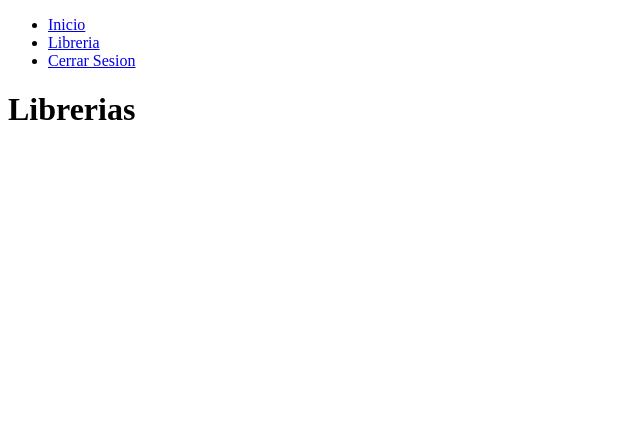
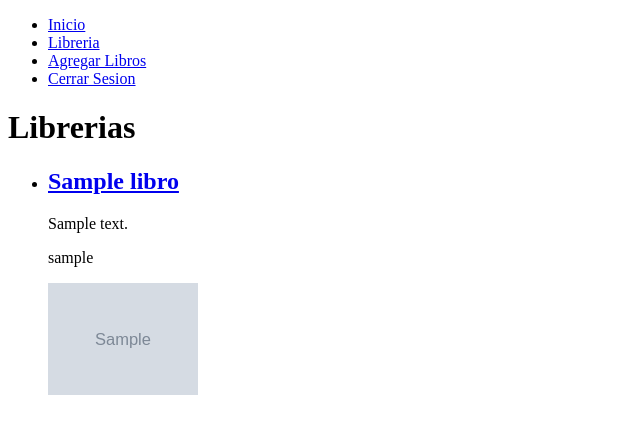
Before and after one commit to EricJoel-code/proyecto_gestion_libros, a Django app: page /libreria/ in a window 1280 px wide. Shown: the top 434 px of the page, without its empty margins (0-640 px from the left). Run offline with Django 5.2, Linux system fonts and the light colour scheme; a user stored in the database is signed in; tables that the repository leaves empty hold one stand-in row (values such as "Sample post"); grey boxes marked "Sample" are stand-in pictures.

Commit message:
Agrego actualizacion de libros y el manejo de errores

```diff
--- a/djangocrud/urls.py
+++ b/djangocrud/urls.py
@@ -18,6 +18,8 @@ Including another URLconf
 from django.contrib import admin
 from django.urls import path
 from libreria import views
+from django.conf import settings
+from django.conf.urls.static import static
 
 urlpatterns = [
     path("admin/", admin.site.urls),
@@ -25,6 +27,7 @@ urlpatterns = [
     path("registro/", views.registro, name='registro'),
     path("libreria/", views.libreria, name='libreria'),
     path("agregar/libro/", views.agregar_libro, name='agregar_libro'),
+    path("libreria/<int:libro_id>/", views.detalle_libro, name='detalle_libro'),
     path("salir/", views.salir, name='salir'),
     path("iniciar_sesion/", views.inicio_sesion, name='iniciar_sesion'),
-]
+]+ static(settings.MEDIA_URL, document_root=settings.MEDIA_ROOT)
--- a/libreria/templates/base.html
+++ b/libreria/templates/base.html
@@ -13,10 +13,13 @@
             <li>
                 <a href="/">Inicio</a>
             </li>
+            {% if user.is_authenticated %}
             <li>
                 <a href="/libreria">Libreria</a>
             </li>
-            {% if user.is_authenticated %}
+            <li>
+                <a href="/agregar/libro/">Agregar Libros</a>
+            </li>
             <li>
                 <a href="/salir">Cerrar Sesion</a>
             </li>
--- a/libreria/templates/libreria.html
+++ b/libreria/templates/libreria.html
@@ -2,4 +2,21 @@
 
 {% block content %}
 <h1>Librerias</h1>
+
+<ul>
+    {% for libro in libros %}
+    <li>
+        <a href="{% url 'detalle_libro' libro.id %}">
+            <h2>{{libro.title}}</h2>
+        </a>
+        <p>{{libro.description}}</p>
+        <p>{{libro.user.username}}</p>
+        {% if libro.image %}
+        <img src="{{ libro.image.url }}" alt="{{ libro.title }}" width="150">
+        {% endif %}
+    </li>
+    {% endfor %}
+</ul>
+
+
 {% endblock %}
--- a/libreria/views.py
+++ b/libreria/views.py
@@ -1,10 +1,11 @@
-from django.shortcuts import render, redirect
-from django.contrib.auth.forms import UserCreationForm, AuthenticationForm
-from django.contrib.auth.models import User
-from django.http import HttpResponse
-from django.contrib.auth import login, logout, authenticate
-from django.db import IntegrityError
+from django.shortcuts import render, redirect, get_object_or_404 # type: ignore
+from django.contrib.auth.forms import UserCreationForm, AuthenticationForm # type: ignore
+from django.contrib.auth.models import User # type: ignore
+from django.http import HttpResponse # type: ignore
+from django.contrib.auth import login, logout, authenticate # type: ignore
+from django.db import IntegrityError # type: ignore
 from .forms import BookForm
+from .models import Libros
 
 # Create your views here.
 def inicio(request):
@@ -34,7 +35,8 @@ def registro(request):
         })
 
 def libreria(request):
-    return render(request,'libreria.html')
+    libros = Libros.objects.filter(user=request.user)
+    return render(request,'libreria.html',{'libros':libros})
 
 def salir(request):
     logout(request)
@@ -79,3 +81,35 @@ def agregar_libro(request):
                 'form': BookForm,
                 'error': f'Ocurrió un error: {str(e)}'
             })
+
+def detalle_libro(request, libro_id):
+    libro = get_object_or_404(Libros, pk=libro_id, user=request.user)
+
+    if request.method == 'GET':
+        form = BookForm(instance=libro)
+        return render(request, 'detalles_libros.html', {'libro': libro, 'form': form})
+
+    else:
+        try:
+            # Maneja POST y también archivos (imágenes)
+            form = BookForm(request.POST, request.FILES, instance=libro)
+
+            if form.is_valid():
+                form.save()  # Guarda los cambios solo si el formulario es válido
+                return redirect('libreria')  # Redirige a la lista de libros
+
+            else:
+                # Si el formulario no es válido, vuelve a mostrarlo con errores
+                return render(request, 'detalles_libros.html', {
+                    'libro': libro,
+                    'form': form,
+                    'error': 'Por favor, revisa los datos introducidos.'
+                })
+
+        except ValueError:
+            # Si ocurre un error inesperado, muestra un mensaje de error
+            return render(request, 'detalles_libros.html', {
+                'libro': libro,
+                'form': form,
+                'error': "Error al actualizar. Revise los datos e intente de nuevo."
+            })
```
Also changed, not shown: libreria/templates/detalles_libros.html (added, +15 -0 lines), README.md.
